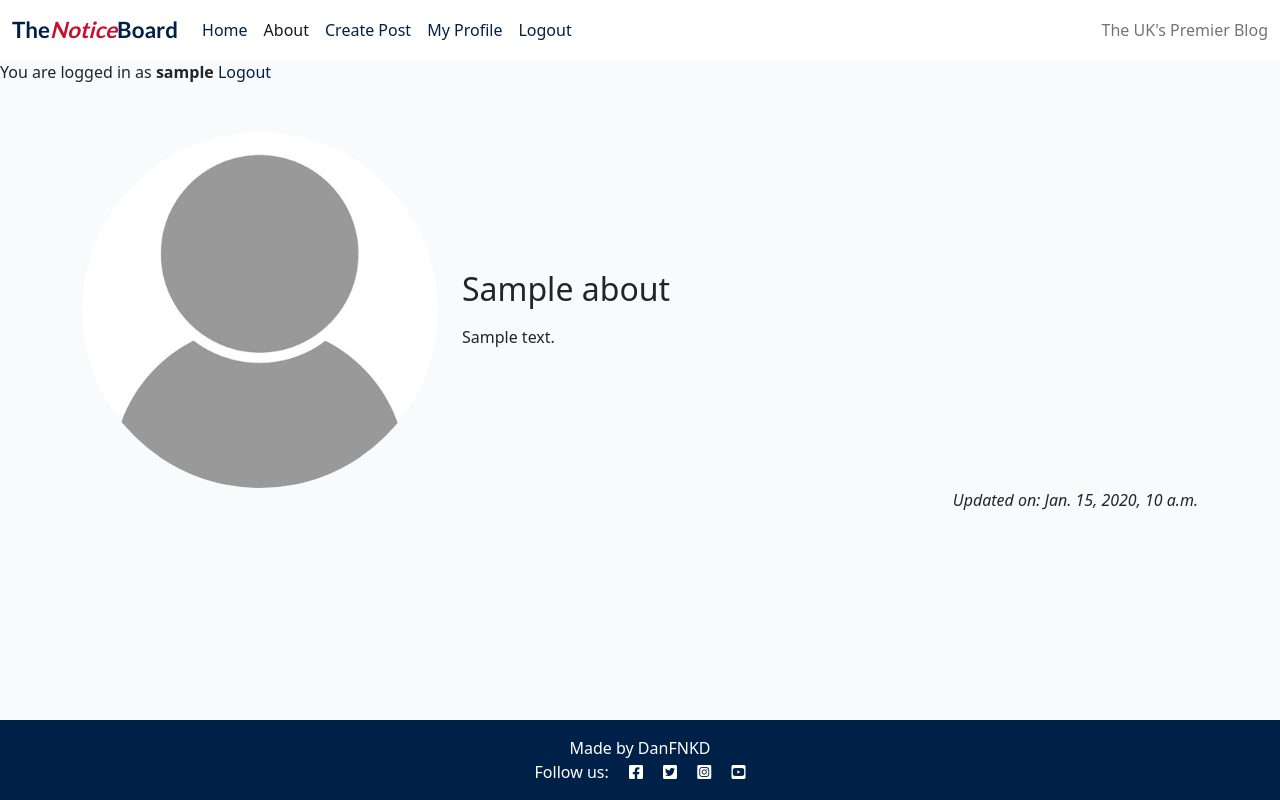
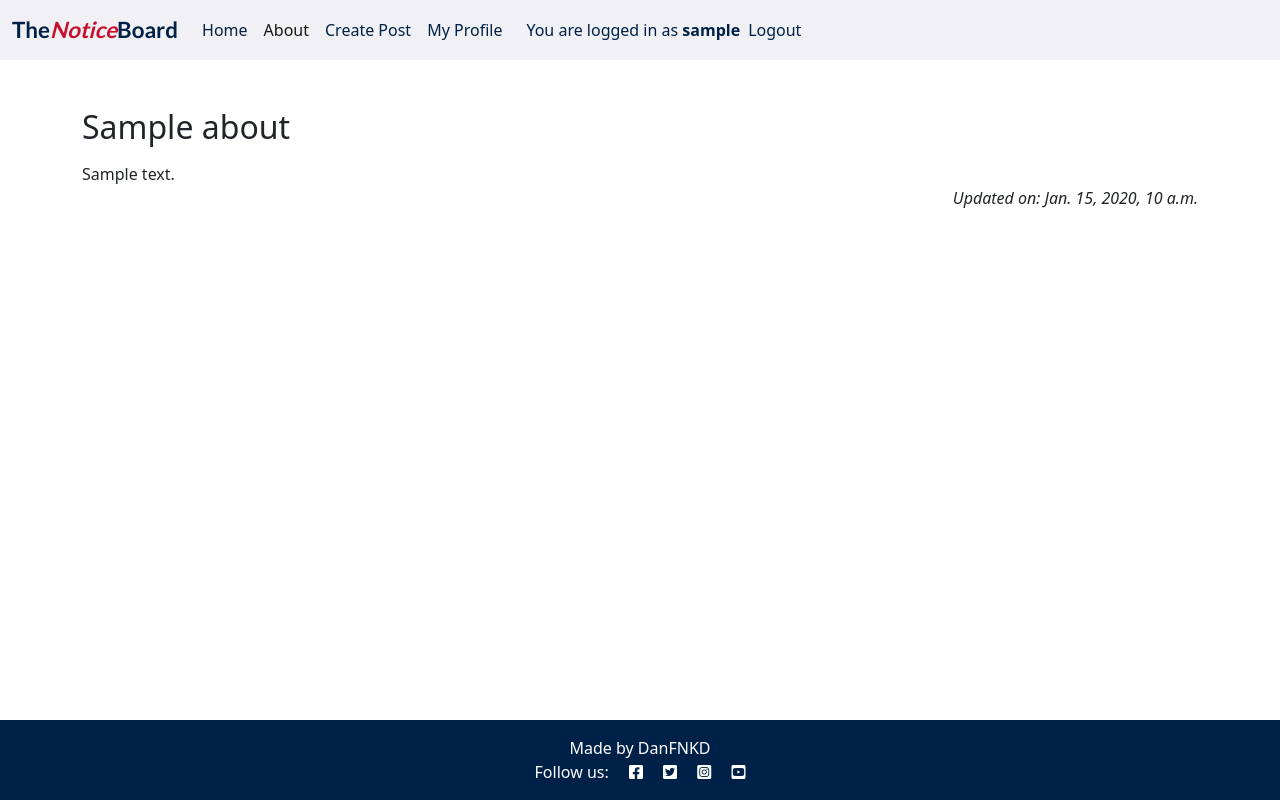
Before and after one commit to DanFNKD/the-notice-board, a Django app: page /about/ in a window 1280 px wide. Run offline with Django 4.2, Linux system fonts and the light colour scheme; a user stored in the database is signed in; tables that the repository leaves empty hold one stand-in row (values such as "Sample post").

Commit message:
feat(css): enhance overall styling across the application

```diff
--- a/about/templates/about/about.html
+++ b/about/templates/about/about.html
@@ -3,20 +3,17 @@
 {% load static %}
 
 <div class="container mt-5">
-    <div class="row align-items-center">
-        <div class="col-md-4 text-center mb-4 mb-md-0">
-            <img src="{% static 'images/nobody.jpg' %}" class="img-fluid rounded-circle" alt="About image">
-        </div>
-        <div class="col-md-8">
+    <div class="row">
+        <div class="col-md-12">
             <h2 class="mb-3">{{ about.title }}</h2>
             {{ about.content | safe }}
         </div>
     </div>
     <div class="row">
         <div class="col text-right">
-          <!-- Updated on field goes in here -->
-          <p class="text-end"><em>Updated on: {{ about.updated_on }}</em></p>
+            <!-- Updated on field goes in here -->
+            <p class="text-end"><em>Updated on: {{ about.updated_on }}</em></p>
         </div>
-      </div>
+    </div>
 </div>
 {% endblock content %}
--- a/blog/templates/blog/post_detail.html
+++ b/blog/templates/blog/post_detail.html
@@ -59,7 +59,7 @@
     </div>
     <!-- Displaying comments -->
      <div class="row">
-        <div class="col-md-8 card mb-4 mt-3">
+        <div class="col-md-12 card mb-4 mt-3">
             <h3 class="card-title">Comments</h3>
             <div class="card-body">
                 {% for comment in comments %}
--- a/static/css/style.css
+++ b/static/css/style.css
@@ -18,6 +18,10 @@ body {
 }
 
 /* Navigation Links Styling */
+.navbar {
+    background-color: #F0F0F5 !important;
+}
+
 .navbar-light .navbar-nav .nav-link {
     color: #002147;
 }
@@ -27,7 +31,7 @@ body {
 }
 
 .navbar-text {
-    color: #002147;
+    color: #002147 !important;
 }
 
 /* Background Colors */
@@ -40,7 +44,7 @@ body {
 }
 
 .main-bg {
-    background-color: #F9FAFC;
+    background-color: #FFFFFF;
 }
 
 /* Cards */
@@ -127,7 +131,6 @@ body {
     color: #002147;
 }
 
-
 /* Buttons */
 .btn-signup,
 .btn-edit {
@@ -161,3 +164,18 @@ body {
 .approval {
     color: rgb(222, 146, 168);
 }
+
+#commentForm {
+    width: 100%;
+}
+
+#commentForm input[type="text"],
+#commentForm textarea {
+    width: 100%;
+    padding: 10px;
+    box-sizing: border-box;
+}
+
+#commentForm button {
+    width: 100%;
+}
--- a/templates/base.html
+++ b/templates/base.html
@@ -59,6 +59,9 @@
                     <li class="nav-item">
                         <a class="nav-link {% if request.path == profile_url %}active{% endif %}" aria-current="page" href="{{ profile_url }}">My Profile</a>
                     </li>
+                    <li class="nav item">
+                        <span class="navbar-text ms-3">You are logged in as <strong>{{ user.username }}</strong></span>
+                    </li>
                     <li class="nav-item">
                         <a class="nav-link {% if request.path == logout_url %}active{% endif %}" aria-current="page"
                             href="{{ logout_url }}">Logout</a>
@@ -74,9 +77,6 @@
                     </li>
                     {% endif %}
                 </ul>
-                <span class="navbar-text">
-                    The UK's Premier Blog
-                </span>
             </div>
         </div>
     </nav>
@@ -92,13 +92,6 @@
             </div>
         </div>
     </div>
-
-    <main class="flex-shrink-0 main-bg">
-        {% if user.is_authenticated %}
-        <p class="text-end-m3">You are logged in as <strong>{{ user.username }}</strong>
-            <a href="{{ logout_url }}" class="link">Logout</a>
-        </p>
-        {% endif %}
 
         {% block content %}
         <!-- Content Goes here -->
```
Also changed, not shown: static/images/nobody.jpg (deleted).
